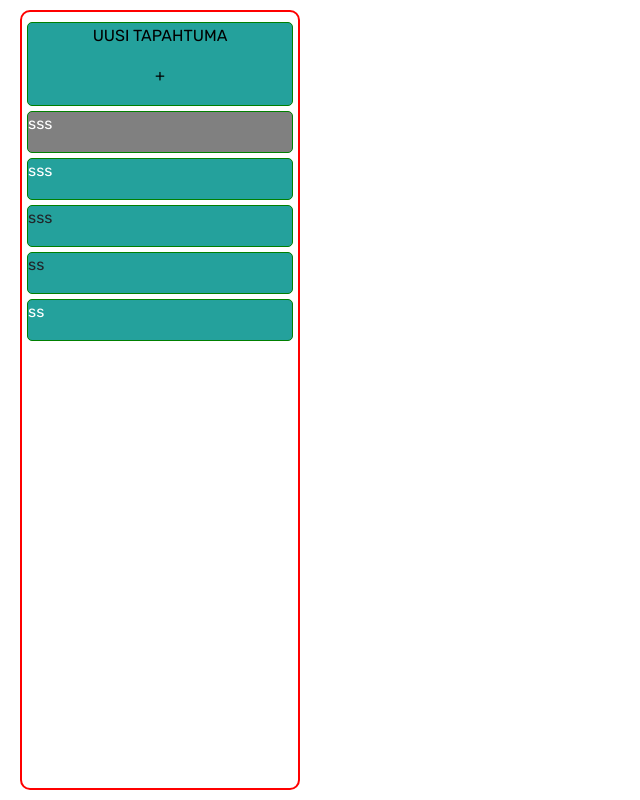
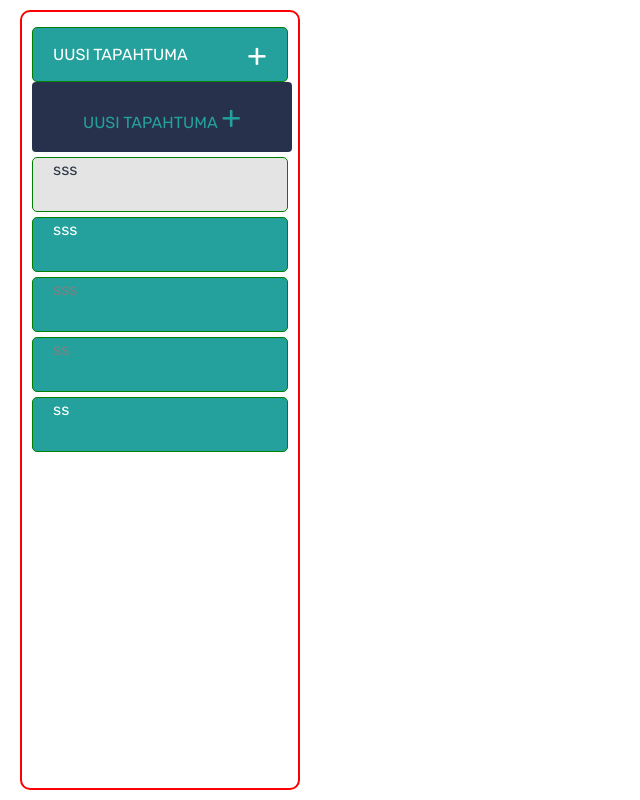
Before and after one commit to SergeiVasilyev/VarastohallintaR1, a Django app: page /menu_view/ in a window 1280 px wide. Shown: the whole page, without its empty margins (0-640 px from the left). Run offline with Django 4.2, Linux system fonts and the light colour scheme.

Commit message:
test html + menu html

```diff
--- a/varastoapp/static/varasto/menu.css
+++ b/varastoapp/static/varasto/menu.css
@@ -8,39 +8,58 @@
     width: 280px;
     border-radius: 10px;
     height: 100%;
-    padding: 5px;
+    padding: 10px;
 }
 
 .nappi {
     border: 1px solid green;
     width: 100%;
+    height: 55px;
     margin-top: 5px;
     border-radius: 5px;
     background-color: #24A19C;
+    color: white;
+    padding: 0 20px;
     /* border: 3px solid green;
     margin: 5px 6px;
     background-color: aqua; */
 }
 
 .grey_background {
-    background-color: grey;
-    color: white;
+    background-color: #E4E4E4;
+    color: #2D3748;
 }
 
-/*
+.menu__icon {
+    /* border: 1px solid red; */
+    font-size: 2em;
+}
+
+.nappi_text {
+    border: 1px solid green;
+}
+
+.nappi_icon {
+    display: inline-flex;
+    font-size: 3em;
+    border: 1px solid green;
+}
+
 .warp {
-    border: 5px solid blue  ;
+    /* border: 2px solid red; */
+    display: flex;
+    justify-content:space-between;
+    align-items:center;
+
 }
 
 .harma_text {
     color: grey;
 }
-*/
 
-.white_text {
-    color: white;
-}
 
-.harma_text :hover {
+.btn-primary {
+    color: #24A19C !important;
+    width: 260px;
 
 }
--- a/varastoapp/templates/varasto/menu.html
+++ b/varastoapp/templates/varasto/menu.html
@@ -13,12 +13,22 @@
     <div class="menu_warp">
         <button class="nappi">
             <div class="warp">
-                <p>UUSI TAPAHTUMA</p>
-                <p>+</p>
-             </div>
+                <span>
+                    UUSI TAPAHTUMA
+                </span>
+                <span class="menu__icon">+</span>
+            </div>
+        </button>
+        <button type="button" class="btn btn-primary">
+            <span class="menu__text">
+                UUSI TAPAHTUMA
+            </span>
+            <span class="menu__icon">+</span>
         </button>
         <div class="nappi grey_background">
-            <p>sss</p>
+            <div class="warp">
+                <p>sss</p>
+            </div>
         </div>
         <div class="nappi white_text">
         <p>sss</p>
```
Also changed, not shown: varastoapp/templates/varasto/test.html (+17 -11 lines), varastoapp/static/varasto/test.css (added).
